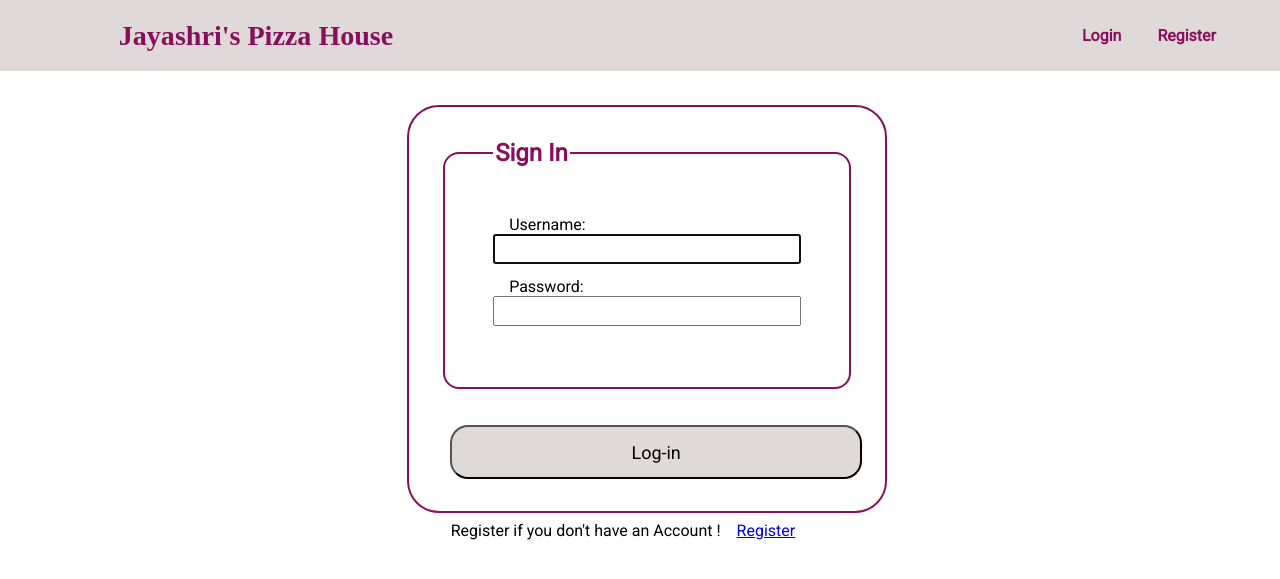
After one commit to mjayashri/PizzaApp, a Django app: page /login/ in a window 1280 px wide. The commit adds this page. Shown: the top 579 px of the page. Run offline with Django 3.2, Linux system fonts and the light colour scheme; some libraries are stand-ins or nearby versions.

Commit message:
fully functioning autherntication(register,loging.logout)

```diff
--- a/pizza_app/urls.py
+++ b/pizza_app/urls.py
@@ -15,8 +15,11 @@ Including another URLconf
 """
 from django.contrib import admin
 from django.urls import path
+from django.contrib.auth import views as auth_views
 from user_profile import views as users_profile_views
 urlpatterns = [
     path("register/", users_profile_views.register_view, name="register"),
+    path("login/", auth_views.LoginView.as_view(template_name="login.html"), name='login'),
+    path("logout/", auth_views.LogoutView.as_view(template_name="logout.html"), name='logout'),
     path('admin/', admin.site.urls),
 ]
--- a/static/main.css
+++ b/static/main.css
@@ -1,11 +1,11 @@
-/* ////////////////////////////////////////////////////////////////////////////////////////// */
+
 /* ///////////////////////////////// general configurations ///////////////////////////////// */
-/* ////////////////////////////////////////////////////////////////////////////////////////// */
+
 @import url("https://fonts.googleapis.com/css?family=Roboto&display=swap");
 :root {
     --main-bg-color: #f5f5f5;
     --color-1: #333333;
-    --color-2: #6d81d4;
+    --color-2: #890f5d;
     --color-3: #e314c8;
     --color-4: #e0d9d9;
     --color-err: #cd5c5c;
@@ -17,7 +17,6 @@
 }
 body {
     margin: 0;
-    background-color: var(--main-bg-color);
     font-family: "Roboto", sans-serif;
     font-weight: 500;
 }
@@ -224,8 +223,9 @@ hr {
 
 /* box in the middle of columns(login/reg forms) */
 .col-md-6-center {
-    grid-column: 4 / 6;
+    grid-column: 5 / 10;
     justify-content: center;
+    width: 100%;
 }
 
 /* large form (login / register)*/
@@ -299,16 +299,17 @@ legend{
 /* formfield - submit */
 .btn-main-lg {
     width: 100%;
-    height: 4em;
+    height: 3em;
     margin: 0.5em 0.5em;
     padding: 0.5em;
     border-radius: 1em;
+    position: center;
     font-weight: 100;
     font-size: large;
     font-family: "Roboto", sans-serif;
 }
 .btn-main-lg:hover {
-    color: var(--main-bg-color);
+    color: var(--color-2);
 
 }
 small {
@@ -328,7 +329,7 @@ small {
     margin-left: 1em;
 }
 .bg-color-blue {
-    background-color: #6d81d4;
+    background-color: var(--color-4);
     margin-top: 2em;
     margin-bottom: auto;
 }
--- a/templates/layout.html
+++ b/templates/layout.html
@@ -50,10 +50,10 @@
                   </ul>
                 </li>
                 <hr>
-                <li><a class="nav-item nav-link" href="">Log-out</a></li>
+                <li><a class="nav-item nav-link" href="{% url 'logout' %}">Log-out</a></li>
               </ul>
             {% else %}
-              <a class="nav-item nav-link" href="">Login</a>
+              <a class="nav-item nav-link" href="{% url 'login' %}">Login</a>
               <a class="nav-item nav-link" href="{% url 'register' %}">Register</a>
             {% endif %}
           </div>
--- /dev/null
+++ b/templates/login.html
@@ -0,0 +1,34 @@
+{% extends "layout.html" %}
+{% load static %}
+{% load widget_tweaks %}
+
+{% block css %}
+    <link rel="stylesheet" href="{% static 'main.css' %}">
+{% endblock %}
+
+{% block title %}
+    Login Page
+{% endblock %}
+
+{% block body %}
+<div class="col-md-6-center">
+  <form action="" method="POST" class="form-control-lg">
+      {% csrf_token %}
+        <fieldset class="form-group">
+            <legend>Sign In</legend>
+            {% for field in form.visible_fields %}
+                <div>
+                    {{ field|add_label_class:"field-label" }}
+                    {{ field|add_class:"field-text" }}
+                </div>
+            {% endfor %}
+        </fieldset>
+        <div>
+            <button type="submit" class="btn-main-lg bg-color-blue">Log-in</button>
+        </div>
+    </form>
+    <div class="wrong-form">
+        Register if you don't have an Account ! <a href="{% url 'register' %}">Register</a>
+    </div>
+</div>
+{% endblock %}
```
Also changed, not shown: templates/logout.html (added, +20 -0 lines), templates/register.html (+4 -5 lines), user_profile/views.py (+18 -1 lines), db.sqlite3.
